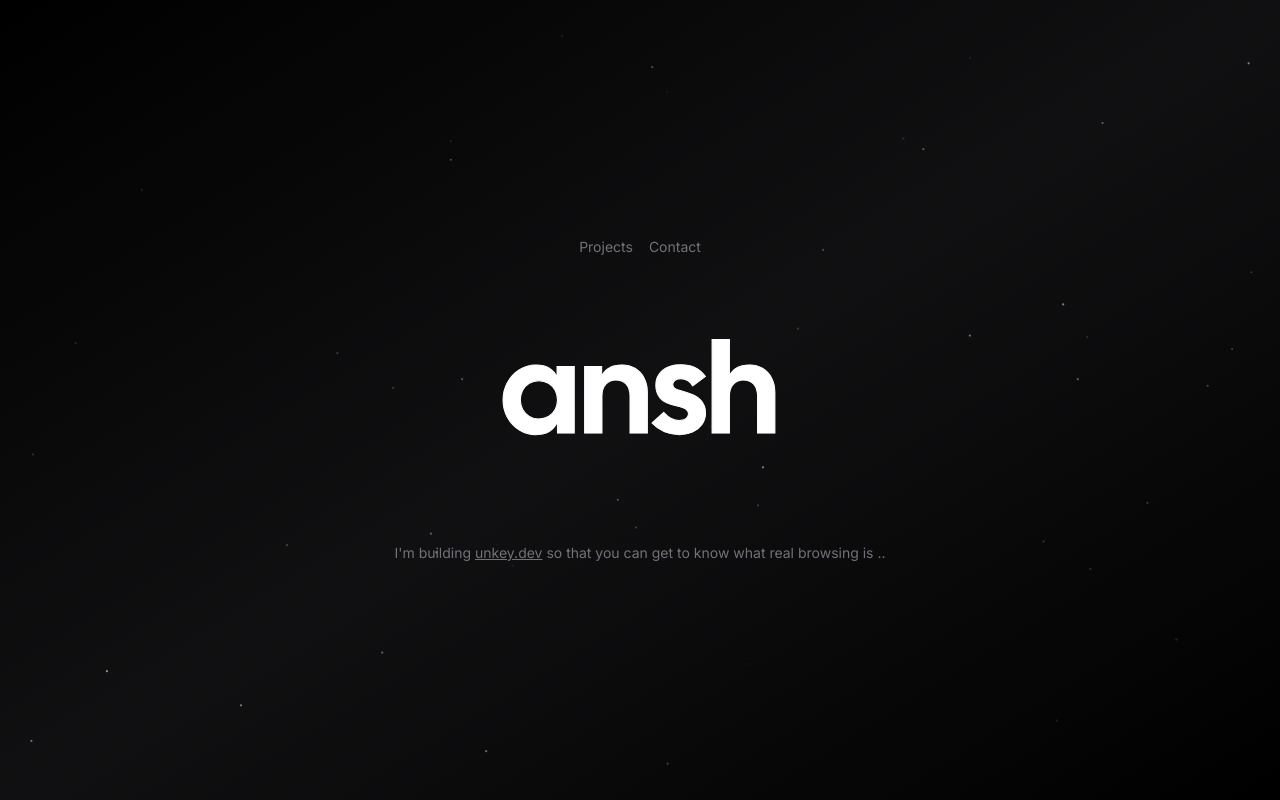
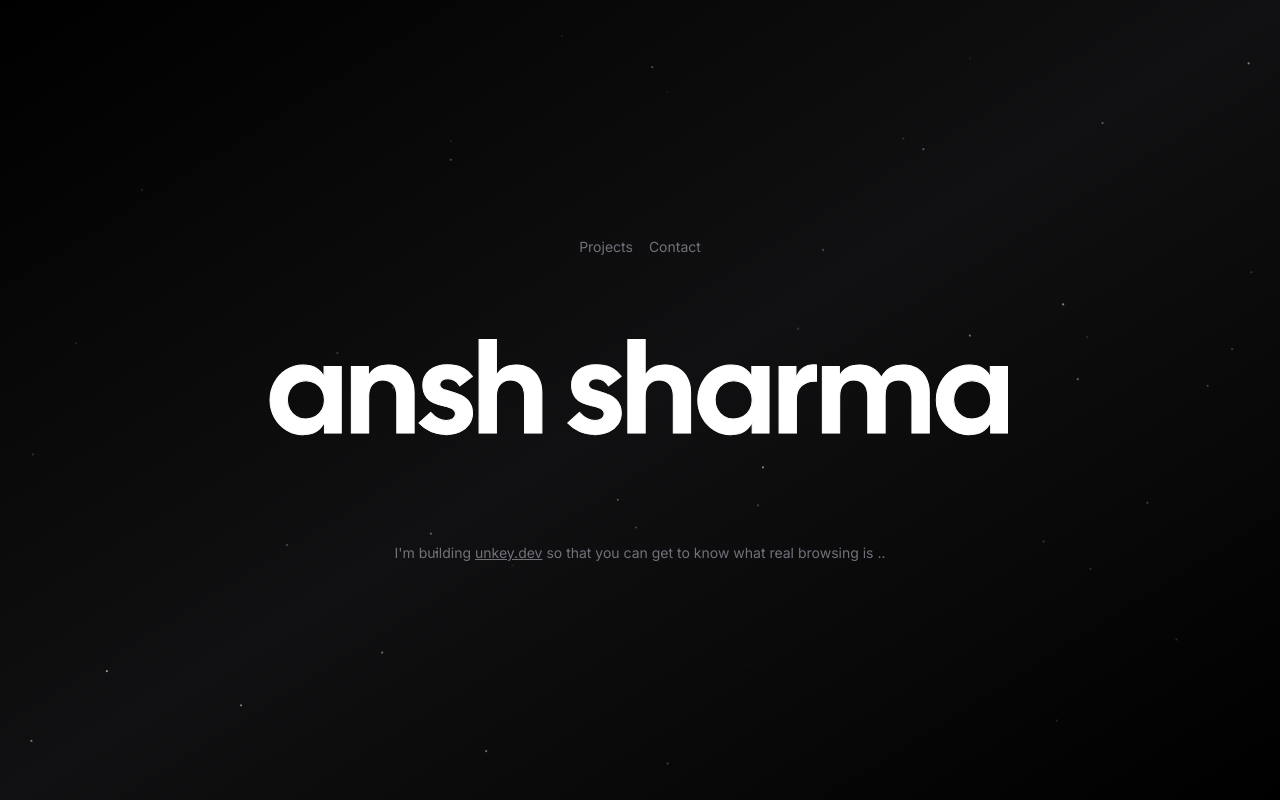
Before and after one commit to ansh-sx/portfolio, a Next.js app: page / in a window 1280 px wide. Built offline with nearby package versions, Linux system fonts and the light colour scheme; no server answers; what tailwindcss-debug-screens would draw is missing.

Commit message:
Update page.tsx

```diff
--- a/app/page.tsx
+++ b/app/page.tsx
@@ -29,7 +29,7 @@ export default function Home() {
         quantity={100}
       />
       <h1 className="py-3.5 px-0.5 z-10 text-4xl text-transparent duration-1000 bg-white cursor-default text-edge-outline animate-title font-display sm:text-6xl md:text-9xl whitespace-nowrap bg-clip-text ">
-        ansh
+        ansh sharma
       </h1>
 
       <div className="hidden w-screen h-px animate-glow md:block animate-fade-right bg-gradient-to-r from-zinc-300/0 via-zinc-300/50 to-zinc-300/0" />
```
